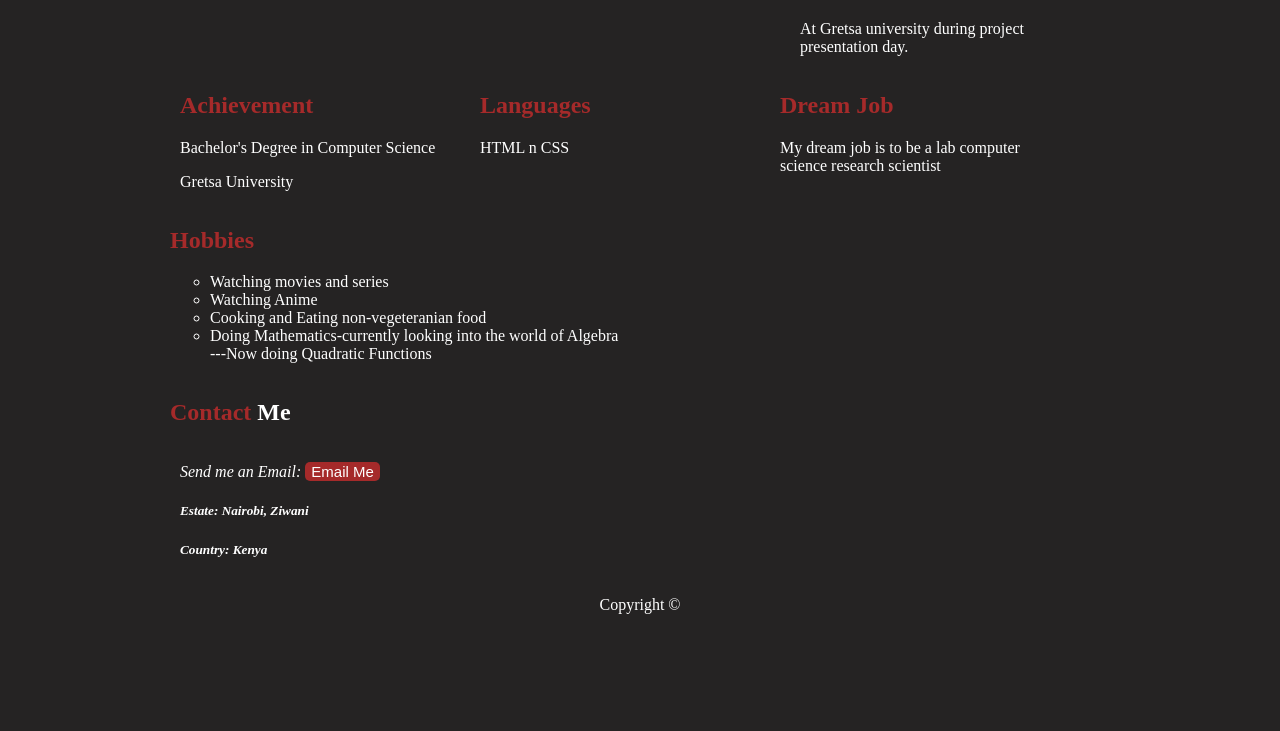
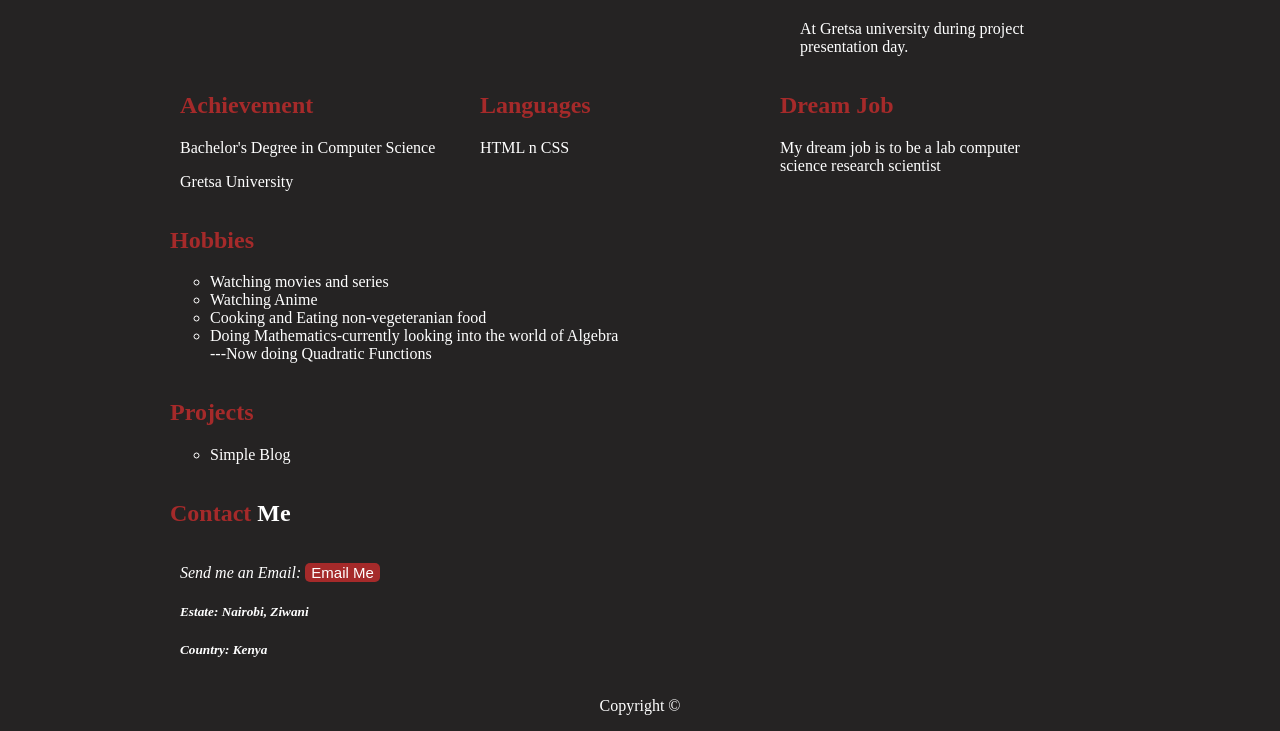
Before and after one commit to leonowino/personal-portfolio-website, a plain HTML site: page portfolio.html in a window 1280 px wide. Shown: the part 625-1356 px from the top of the page. Before the commit the page ends 1255 px from the top, so only its background shows below. Drawn offline with Linux system fonts and the light colour scheme.

Commit message:
personal portfolio

```diff
--- a/portfolio.css
+++ b/portfolio.css
@@ -8,7 +8,7 @@ body{
 }
 #picture{
     height: 500px;
-    width: 400px;
+    width: 350px;
     border: outset;
     border-radius: 10px;
 }
@@ -61,3 +61,10 @@ p, h1, h2, h3, h4, h5{
 ul{
     list-style-type: circle;
 }
+#project-link{
+    text-decoration: none;
+    color: white;
+}
+#bullet{
+    color: white;
+}
--- a/portfolio.html
+++ b/portfolio.html
@@ -56,6 +56,12 @@
             </ul>
         </div>
         <div class="grid_16">
+            <h2 id="web">Projects</h2>
+            <ul>
+                <li id="bullet"><a id="project-link" href="https://github.com/leonowino/simple-blog" target="_blank">Simple Blog</a></li>
+            </ul>
+        </div>
+        <div class="grid_16">
             <h2><span id="web">Contact</span> Me</h2>
             <address class="grid_16">
                 <p>Send me an Email:
```
